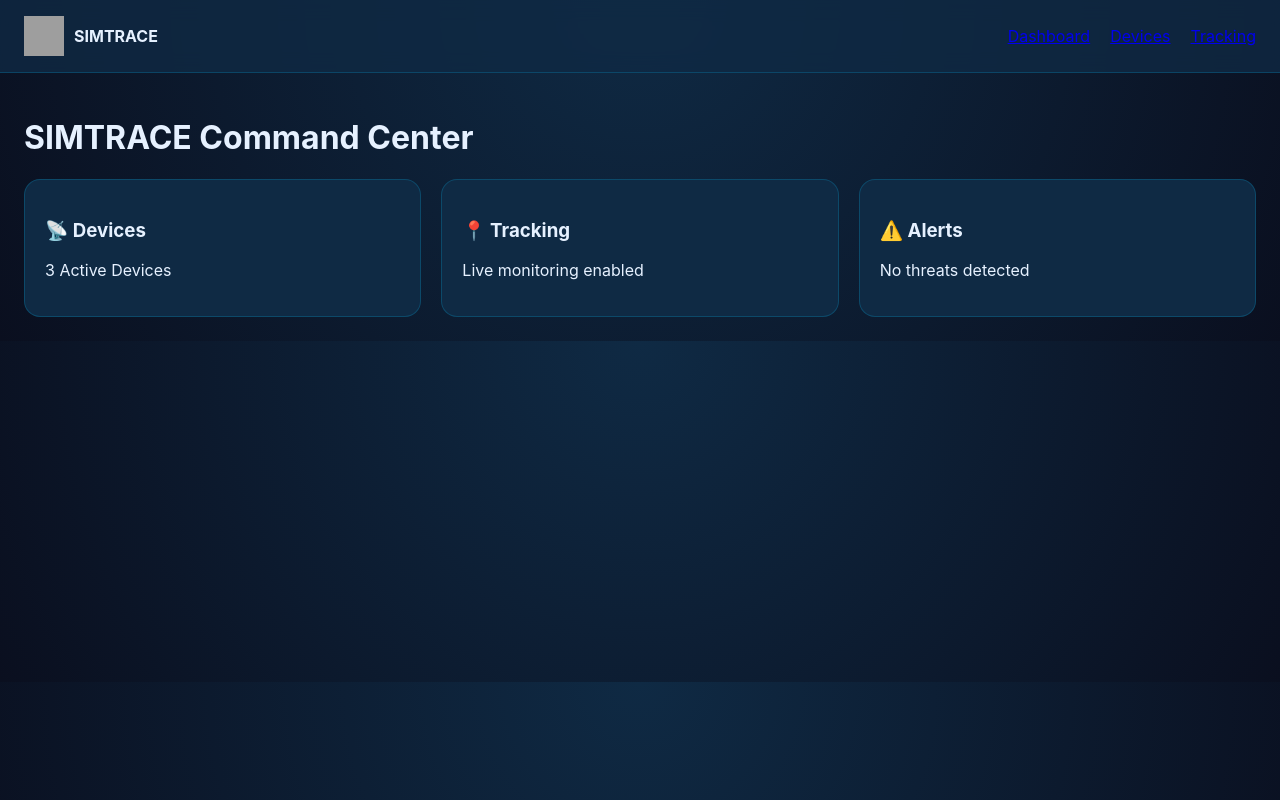
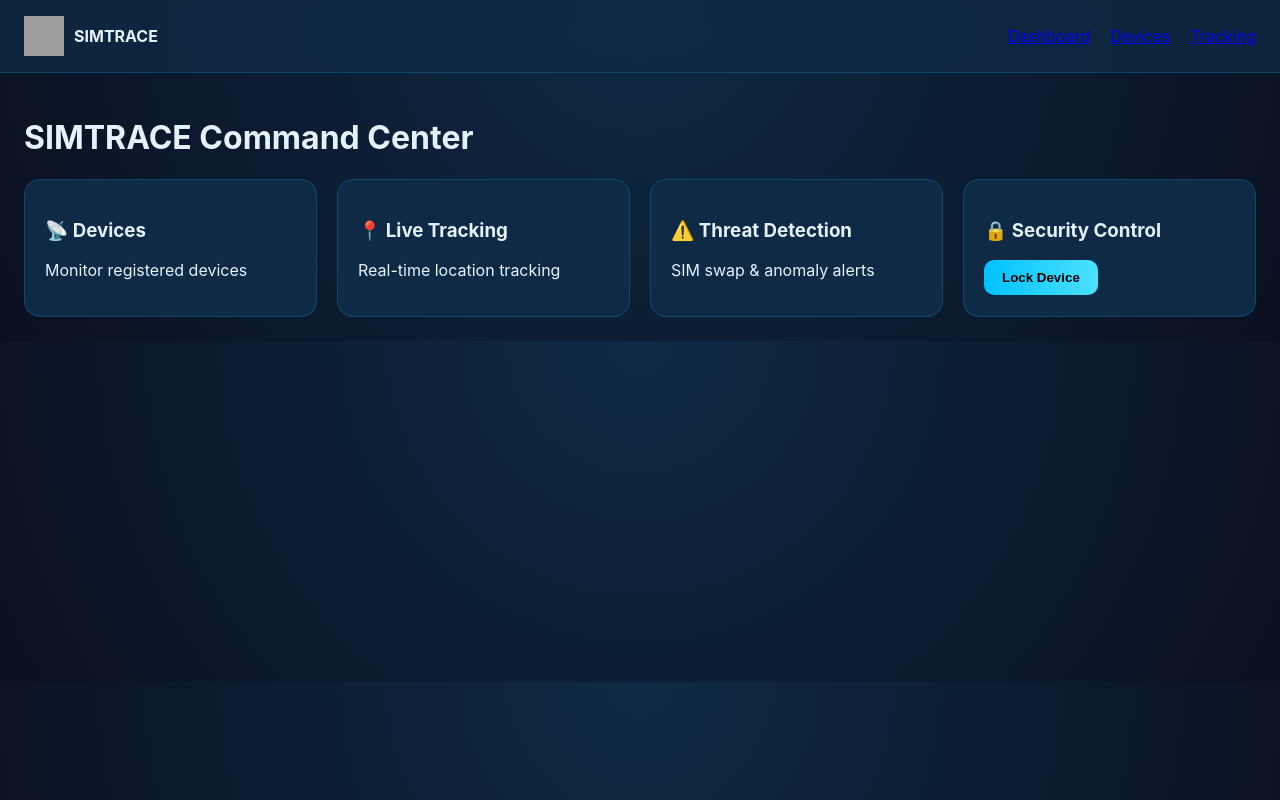
Before and after one commit to wamakena/PHONETRACE, a Next.js app: page /dashboard in a window 1280 px wide. Built offline with nearby package versions, Linux system fonts and the light colour scheme; grey boxes are pictures that could not be loaded.

Commit message:
Update page.js

```diff
--- a/app/dashboard/page.js
+++ b/app/dashboard/page.js
@@ -8,22 +8,28 @@ export default function Dashboard() {
       <div style={{
         display: "grid",
         gap: "20px",
+        marginTop: "20px",
         gridTemplateColumns: "repeat(auto-fit, minmax(250px, 1fr))"
       }}>
 
         <div className="card">
           <h3>📡 Devices</h3>
-          <p>3 Active Devices</p>
+          <p>Monitor registered devices</p>
         </div>
 
         <div className="card">
-          <h3>📍 Tracking</h3>
-          <p>Live monitoring enabled</p>
+          <h3>📍 Live Tracking</h3>
+          <p>Real-time location tracking</p>
         </div>
 
         <div className="card">
-          <h3>⚠️ Alerts</h3>
-          <p>No threats detected</p>
+          <h3>⚠️ Threat Detection</h3>
+          <p>SIM swap & anomaly alerts</p>
+        </div>
+
+        <div className="card">
+          <h3>🔒 Security Control</h3>
+          <button className="button">Lock Device</button>
         </div>
 
       </div>
```
